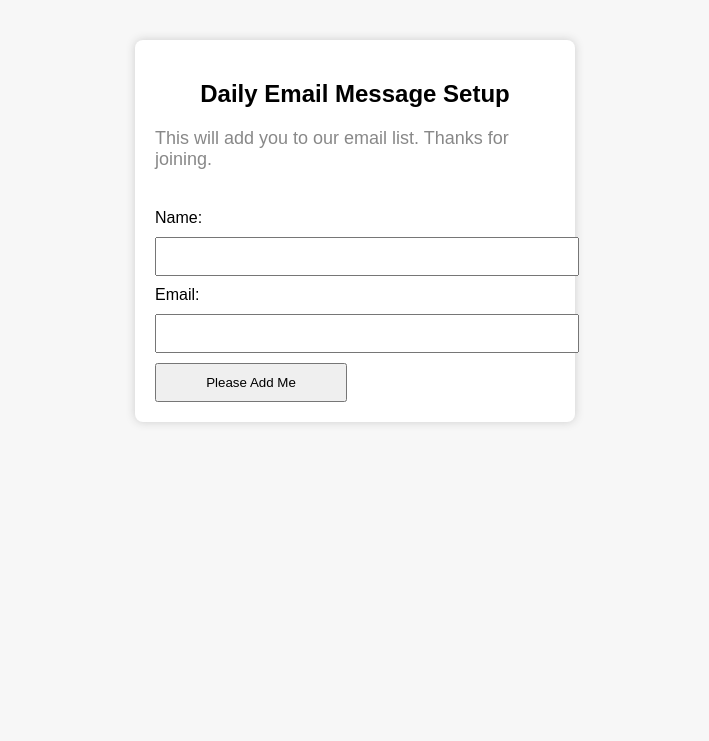
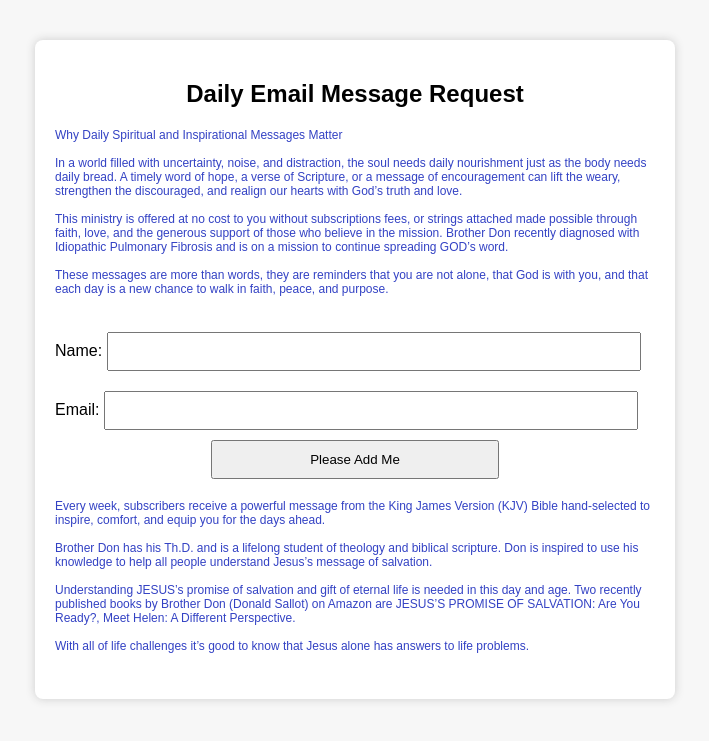
Before and after one commit to donkats-dbt/brotherdon-spiritual-email, a Flask app: page /subscriber in a window 1280 px wide. Shown: the top 741 px of the page, without its empty margins (285-994 px from the left). Run offline with Flask 3, Linux system fonts and the light colour scheme.

Commit message:
Add files via upload

```diff
--- a/templates/form_insert.html
+++ b/templates/form_insert.html
@@ -4,21 +4,26 @@
     <title>Daily Email Message Setup</title>
     <style>
         body { font-family: Arial; background-color: #f7f7f7; }
-        .container { max-width: 400px; margin: 40px auto; background: #fff; padding: 20px; border-radius: 8px; box-shadow: 0 0 10px #ccc; }
-        h2 { text-align: center; }
-        input[type="text"], input[type="email"] {
-            width: 100%; padding: 10px; margin: 10px 0;
+        .container { max-width: 600px; margin: 40px auto; background: #fff; padding: 20px; border-radius: 8px; box-shadow: 0 0 10px #ccc; }
+
+		h2 { text-align: center; }
+
+		input[type="text"], input[type="email"] {
+            width: 85%; padding: 10px; margin: 10px 0;
         }
-        .buttons { display: flex; justify-content: space-between; }
+        .buttons { display: flex; justify-content: center; }
         button { width: 48%; padding: 10px; }
         .message { margin-top: 10px; color: green; }
     </style>
 </head>
 <body>
     <div class="container">
-        <h2>Daily Email Message Setup</h2>
-		<p style="font-size:18px; color:#888; margin-top:20px;">
-		   This will add you to our email list. Thanks for joining.<br><br>
+        <h2>Daily Email Message Request</h2>
+		<p style="font-size:12px; color:#3342c4; margin-top:20px;">
+			Why Daily Spiritual and Inspirational Messages Matter<br><br>
+			In a world filled with uncertainty, noise, and distraction, the soul needs daily nourishment just as the body needs daily bread. A timely word of hope, a verse of Scripture, or a message of encouragement can lift the weary, strengthen the discouraged, and realign our hearts with God’s truth and love. <br><br>
+			This ministry is offered at no cost to you without subscriptions fees, or strings attached made possible through faith, love, and the generous support of those who believe in the mission. Brother Don recently diagnosed with Idiopathic Pulmonary Fibrosis and is on a mission to continue spreading GOD’s word. <br><br>
+			These messages are more than words, they are reminders that you are not alone, that God is with you, and that each day is a new chance to walk in faith, peace, and purpose. <br><br>
 		</p>
         <form method="POST">
             <label>Name:</label>
@@ -30,6 +35,13 @@
                 <button name="action" value="add">Please Add Me</button>
             </div>
 
+		<p style="font-size:12px; color:#3342c4; margin-top:20px;">
+			Every week, subscribers receive a powerful message from the King James Version (KJV) Bible hand-selected to inspire, comfort, and equip you for the days ahead. <br><br>
+			Brother Don has his Th.D. and is a lifelong student of theology and biblical scripture. Don is inspired to use his knowledge to help all people understand Jesus’s message of salvation.<br><br>
+			Understanding JESUS’s promise of salvation and gift of eternal life is needed in this day and age. Two recently published books by Brother Don (Donald Sallot) on Amazon are JESUS’S PROMISE OF SALVATION: Are You Ready?, Meet Helen: A Different Perspective. <br><br>
+			With all of life challenges it’s good to know that Jesus alone has answers to life problems. <br><br>
+		</p>
+
             {% if message %}
             <div class="message">{{ message }}</div>
             {% endif %}
```
